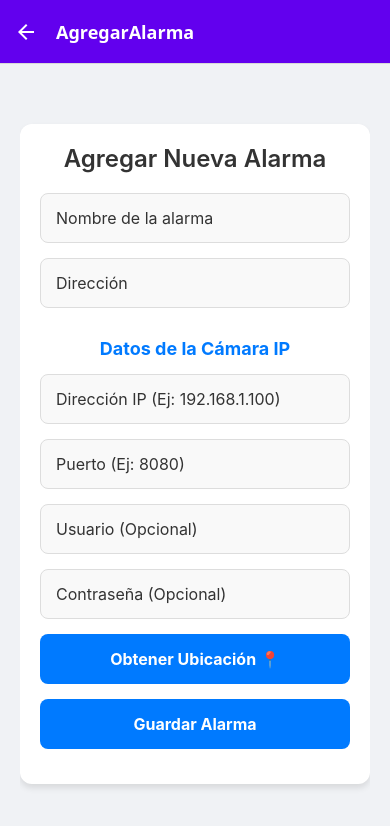
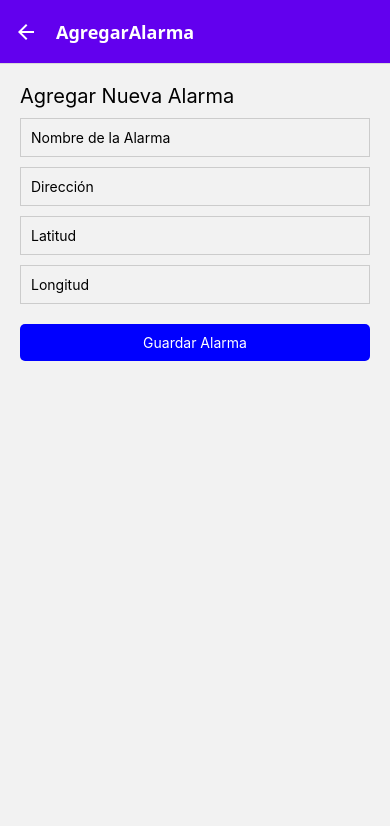
Before and after one commit to JulianT3370/FrontAlarmasComunitariasUIO, a React Native app: screen /AgregarAlarma in a window 390 px wide. Shown: the top 826 px of the page. Built offline with nearby package versions, Linux system fonts and the light colour scheme.

Commit message:
Agregacion de alarmas
Se mejoro estilos y se agrego el manejo de lista de alarmas

```diff
--- a/package.json
+++ b/package.json
@@ -15,7 +15,7 @@
   "dependencies": {
     "@expo/metro-runtime": "~4.0.1",
     "@expo/webpack-config": "^0.17.2",
-    "@react-native-async-storage/async-storage": "^2.1.0",
+    "@react-native-async-storage/async-storage": "1.23.1",
     "@react-native-community/checkbox": "^0.5.17",
     "@react-native-voice/voice": "^3.2.4",
     "@react-navigation/native": "^7.0.14",
--- a/src/screens/AgregarAlarma.js
+++ b/src/screens/AgregarAlarma.js
@@ -1,172 +1,110 @@
+// AgregarAlarma.js
 import React, { useState } from "react";
-import {
-  View,
-  Text,
-  TextInput,
-  TouchableOpacity,
-  Alert,
-  ScrollView,
-  KeyboardAvoidingView,
-  Platform,
-} from "react-native";
-import * as Location from "expo-location";
-import { useNavigation } from "@react-navigation/native";
-import styles from "../styles/AgregarAlarmaStyles";
+import { View, Text, TextInput, TouchableOpacity } from "react-native";
+import { useRoute, useNavigation } from "@react-navigation/native";
 
-function AgregarAlarma() {
+const AgregarAlarma = () => {
+  const route = useRoute();
   const navigation = useNavigation();
-  const [alarmName, setAlarmName] = useState("");
-  const [alarmAddress, setAlarmAddress] = useState("");
-  const [cameraIP, setCameraIP] = useState("");
-  const [cameraPort, setCameraPort] = useState("");
-  const [cameraUser, setCameraUser] = useState("");
-  const [cameraPassword, setCameraPassword] = useState("");
-  const [location, setLocation] = useState(null);
-  const [loadingLocation, setLoadingLocation] = useState(false);
+  // Se recibe el callback para agregar la alarma y, opcionalmente, la ubicación actual
+  const { onAddAlarm, currentLocation } = route.params || {};
 
-  // Obtener ubicación
-  const getLocation = async () => {
-    if (location) {
-      Alert.alert("Ubicación ya obtenida", "Ya tienes una ubicación registrada.");
-      return;
-    }
+  // Estados para almacenar los datos del formulario
+  const [name, setName] = useState("");
+  const [address, setAddress] = useState("");
+  // Si se pasó la ubicación actual, se prellenan latitud y longitud
+  const [latitude, setLatitude] = useState(
+    currentLocation ? currentLocation.latitude.toString() : ""
+  );
+  const [longitude, setLongitude] = useState(
+    currentLocation ? currentLocation.longitude.toString() : ""
+  );
 
-    setLoadingLocation(true);
-
-    let { status } = await Location.requestForegroundPermissionsAsync();
-    if (status !== "granted") {
-      setLoadingLocation(false);
-      Alert.alert("Permiso denegado", "Se necesita acceso a la ubicación.");
-      return;
-    }
-
-    let currentLocation = await Location.getCurrentPositionAsync({});
-    setLocation({
-      latitude: currentLocation.coords.latitude,
-      longitude: currentLocation.coords.longitude,
-    });
-
-    setLoadingLocation(false);
-    Alert.alert("Ubicación obtenida", "Ubicación registrada correctamente.");
+  const handleAddAlarm = () => {
+    if (name && address && latitude && longitude) {
+      const newAlarm = {
+        id: Date.now(), // Se usa el timestamp para generar un id único
+        name,
+        address,
+        latitude: parseFloat(latitude),
+        longitude: parseFloat(longitude),
       };
 
-  // Guardar alarma
-  const saveAlarm = () => {
-    if (!alarmName || !alarmAddress || !location || !cameraIP || !cameraPort) {
-      Alert.alert("Error", "Debe completar todos los campos obligatorios.");
-      return;
+      if (onAddAlarm) {
+        onAddAlarm(newAlarm);
       }
-
-    navigation.navigate("LocationAccess", {
-      newAlarm: {
-        id: Date.now(),
-        name: alarmName,
-        address: alarmAddress,
-        latitude: location.latitude,
-        longitude: location.longitude,
-        camera: {
-          ip: cameraIP,
-          port: cameraPort,
-          user: cameraUser,
-          password: cameraPassword,
-        },
-      },
-    });
+      navigation.goBack();
+    } else {
+      alert("Por favor, completa todos los campos");
+    }
   };
 
   return (
-    <KeyboardAvoidingView
-      style={styles.container}
-      behavior={Platform.OS === "ios" ? "padding" : "height"}
+    <View style={{ flex: 1, padding: 20 }}>
+      <Text style={{ fontSize: 20, marginBottom: 10 }}>
+        Agregar Nueva Alarma
+      </Text>
+      <TextInput
+        placeholder="Nombre de la Alarma"
+        value={name}
+        onChangeText={setName}
+        style={{
+          borderWidth: 1,
+          borderColor: "#ccc",
+          padding: 10,
+          marginBottom: 10,
+        }}
+      />
+      <TextInput
+        placeholder="Dirección"
+        value={address}
+        onChangeText={setAddress}
+        style={{
+          borderWidth: 1,
+          borderColor: "#ccc",
+          padding: 10,
+          marginBottom: 10,
+        }}
+      />
+      <TextInput
+        placeholder="Latitud"
+        value={latitude}
+        onChangeText={setLatitude}
+        keyboardType="numeric"
+        style={{
+          borderWidth: 1,
+          borderColor: "#ccc",
+          padding: 10,
+          marginBottom: 10,
+        }}
+      />
+      <TextInput
+        placeholder="Longitud"
+        value={longitude}
+        onChangeText={setLongitude}
+        keyboardType="numeric"
+        style={{
+          borderWidth: 1,
+          borderColor: "#ccc",
+          padding: 10,
+          marginBottom: 10,
+        }}
+      />
+      <TouchableOpacity
+        onPress={handleAddAlarm}
+        style={{
+          backgroundColor: "blue",
+          padding: 10,
+          borderRadius: 5,
+          marginTop: 10,
+        }}
       >
-      <ScrollView contentContainerStyle={styles.scrollContainer}>
-        <View style={styles.formContainer}>
-          <Text style={styles.title}>Agregar Nueva Alarma</Text>
-
-          {/* Nombre de la alarma */}
-          <TextInput
-            style={styles.input}
-            placeholder="Nombre de la alarma"
-            value={alarmName}
-            onChangeText={setAlarmName}
-          />
-
-          {/* Dirección de la alarma */}
-          <TextInput
-            style={styles.input}
-            placeholder="Dirección"
-            value={alarmAddress}
-            onChangeText={setAlarmAddress}
-          />
-
-          {/* Sección de datos de la Cámara IP */}
-          <Text style={styles.sectionTitle}>Datos de la Cámara IP</Text>
-
-          {/* Dirección IP */}
-          <TextInput
-            style={styles.input}
-            placeholder="Dirección IP (Ej: 192.168.1.100)"
-            value={cameraIP}
-            onChangeText={setCameraIP}
-            keyboardType="numeric"
-          />
-
-          {/* Puerto de la cámara */}
-          <TextInput
-            style={styles.input}
-            placeholder="Puerto (Ej: 8080)"
-            value={cameraPort}
-            onChangeText={setCameraPort}
-            keyboardType="numeric"
-          />
-
-          {/* Usuario de la cámara (opcional) */}
-          <TextInput
-            style={styles.input}
-            placeholder="Usuario (Opcional)"
-            value={cameraUser}
-            onChangeText={setCameraUser}
-          />
-
-          {/* Contraseña de la cámara (opcional) */}
-          <TextInput
-            style={styles.input}
-            placeholder="Contraseña (Opcional)"
-            value={cameraPassword}
-            onChangeText={setCameraPassword}
-            secureTextEntry
-          />
-
-          {/* Botón para obtener ubicación */}
-          <TouchableOpacity
-            style={[styles.button, location && styles.buttonDisabled]}
-            onPress={getLocation}
-            disabled={loadingLocation || location !== null}
-          >
-            <Text style={styles.buttonText}>
-              {loadingLocation
-                ? "Obteniendo ubicación..."
-                : location
-                ? "Ubicación Registrada ✅"
-                : "Obtener Ubicación 📍"}
+        <Text style={{ color: "white", textAlign: "center" }}>
+          Guardar Alarma
         </Text>
       </TouchableOpacity>
-
-          {/* Botón para guardar */}
-          <TouchableOpacity style={styles.button} onPress={saveAlarm}>
-            <Text style={styles.buttonText}>Guardar Alarma</Text>
-          </TouchableOpacity>
-
-          {/* Mostrar ubicación obtenida */}
-          {location && (
-            <Text style={styles.locationText}>
-              📍 Latitud: {location.latitude}, Longitud: {location.longitude}
-            </Text>
-          )}
     </View>
-      </ScrollView>
-    </KeyboardAvoidingView>
   );
-}
+};
 
 export default AgregarAlarma;
--- a/src/screens/AlarmaDetalle.js
+++ b/src/screens/AlarmaDetalle.js
@@ -1,50 +1,80 @@
-import React from "react";
-import { View, Text, ScrollView, SafeAreaView } from "react-native";
-import { useRoute } from "@react-navigation/native";
-import MapView, { Marker } from "react-native-maps";
-import styles from "../styles/AlarmaDetalleStyles"; // Asegúrate de que la ruta sea correcta
+// AlarmaDetalle.js
+import React from 'react';
+import { View, Text, StyleSheet, TouchableOpacity } from 'react-native';
+import MapView, { Marker } from 'react-native-maps';
+import { useRoute, useNavigation } from '@react-navigation/native';
 
-function AlarmaDetalle() {
+const AlarmaDetalle = () => {
   const route = useRoute();
-  const { alarm } = route.params; // Recibe la alarma seleccionada
+  const navigation = useNavigation();
+  const { alarm } = route.params;
+
+  if (!alarm) {
+    return (
+      <View style={styles.container}>
+        <Text>No se proporcionó ninguna alarma</Text>
+      </View>
+    );
+  }
+
+  // Definimos una región centrada en la ubicación de la alarma
+  const region = {
+    latitude: alarm.latitude,
+    longitude: alarm.longitude,
+    latitudeDelta: 0.005,
+    longitudeDelta: 0.005,
+  };
 
   return (
-    <SafeAreaView style={styles.safeArea}>
-      <View style={styles.container}>
-        <ScrollView contentContainerStyle={styles.scrollContainer}>
-          <Text style={styles.title}>Detalles de la Alarma</Text>
+    <View style={styles.container}>
+      {/* Mapa centrado en la ubicación de la alarma */}
+      <MapView style={styles.map} initialRegion={region}>
+        <Marker coordinate={{ latitude: alarm.latitude, longitude: alarm.longitude }} />
+      </MapView>
 
-          {/* Mapa con la ubicación de la alarma */}
-          <MapView
-            style={styles.map}
-            initialRegion={{
-              latitude: alarm.latitude,
-              longitude: alarm.longitude,
-              latitudeDelta: 0.01,
-              longitudeDelta: 0.01,
-            }}
-          >
-            <Marker coordinate={{ latitude: alarm.latitude, longitude: alarm.longitude }} />
-          </MapView>
+      {/* Detalles de la alarma */}
+      <View style={styles.detailContainer}>
+        <Text style={styles.title}>{alarm.name}</Text>
+        <Text style={styles.address}>{alarm.address}</Text>
+        <Text>Latitud: {alarm.latitude}</Text>
+        <Text>Longitud: {alarm.longitude}</Text>
+        <TouchableOpacity style={styles.button} onPress={() => navigation.goBack()}>
+          <Text style={styles.buttonText}>Volver</Text>
+        </TouchableOpacity>
+      </View>
+    </View>
+  );
+};
 
-          {/* Caja con información de la alarma */}
-          <View style={styles.detailBox}>
-            <Text style={styles.label}>🔹 Nombre:</Text>
-            <Text style={styles.value}>{alarm.name}</Text>
-
-            <Text style={styles.label}>📍 Dirección:</Text>
-            <Text style={styles.value}>
-              {alarm.address || "Dirección no disponible"}
-            </Text>
-
-            <Text style={styles.label}>🌍 Coordenadas:</Text>
-            <Text style={styles.value}>Lat: {alarm.latitude.toFixed(6)}</Text>
-            <Text style={styles.value}>Lng: {alarm.longitude.toFixed(6)}</Text>
-          </View>
-        </ScrollView>
-      </View>
-    </SafeAreaView>
-  );
-}
+const styles = StyleSheet.create({
+  container: {
+    flex: 1,
+  },
+  map: {
+    flex: 1,
+  },
+  detailContainer: {
+    padding: 16,
+    backgroundColor: '#fff',
+  },
+  title: {
+    fontSize: 20,
+    fontWeight: 'bold',
+  },
+  address: {
+    fontSize: 16,
+    marginVertical: 8,
+  },
+  button: {
+    backgroundColor: 'blue',
+    padding: 12,
+    borderRadius: 8,
+    marginTop: 10,
+  },
+  buttonText: {
+    color: '#fff',
+    textAlign: 'center',
+  },
+});
 
 export default AlarmaDetalle;
--- a/src/screens/LocationAccess.js
+++ b/src/screens/LocationAccess.js
@@ -1,3 +1,5 @@
+// LocationAccess.js
+import React, { useState, useEffect } from "react";
 import {
   ScrollView,
   Text,
@@ -6,14 +8,13 @@ import {
   TextInput,
   KeyboardAvoidingView,
   Platform,
-    // Keyboard,
 } from "react-native";
 import * as Location from "expo-location";
 import MapView, { Marker, Circle } from "react-native-maps";
 import Icon from "react-native-vector-icons/MaterialIcons";
 import { useNavigation } from "@react-navigation/native";
-  import { useState, useEffect } from "react";
-  import styles from "../styles/LocationAccessStyles";
+import AsyncStorage from "@react-native-async-storage/async-storage";
+import styles from "../styles/LocationAccessStyles"; // Asegúrate de definir aquí los estilos
 import { axiosApi } from "../services/axiosFlask";
 
 function LocationAccess() {
@@ -21,20 +22,40 @@ import {
   const [location, setLocation] = useState(null);
   const [subscription, setSubscription] = useState(null);
   const [mapRegion, setMapRegion] = useState(null);
-    // const [inputFocused, setInputFocused] = useState(false);
   const [text, setText] = useState("");
   const [title, setTitle] = useState("");
-    const radius = 20; // 20 metros
+  const [alarms, setAlarms] = useState([]);
+  const radius = 20; // Radio para el círculo en el mapa
 
-    // Alarmas predefinidas
-    const [alarms, setAlarms] = useState([]);
+  // Cargar alarmas persistidas desde AsyncStorage al iniciar
+  useEffect(() => {
+    const loadAlarms = async () => {
+      try {
+        const storedAlarms = await AsyncStorage.getItem("alarms");
+        if (storedAlarms !== null) {
+          setAlarms(JSON.parse(storedAlarms));
+        }
+      } catch (error) {
+        console.error("Error al cargar alarmas:", error);
+      }
+    };
 
-    useEffect(() => {
+    loadAlarms();
     requestLocationPermission();
+
     return () => {
       if (subscription) subscription.remove();
     };
   }, []);
+
+  // Función para guardar alarmas en AsyncStorage
+  const saveAlarms = async (alarmsToSave) => {
+    try {
+      await AsyncStorage.setItem("alarms", JSON.stringify(alarmsToSave));
+    } catch (error) {
+      console.error("Error al guardar alarmas:", error);
+    }
+  };
 
   const requestLocationPermission = async () => {
     const { status } = await Location.requestForegroundPermissionsAsync();
@@ -46,27 +67,25 @@ import {
   };
 
   const getTitle = async (text) => {
-      console.log("Enviando descripción")
-      await axiosApi.post("/text", {
-        text: text
-      }, {
-        headers: {
-          "Content-Type": "application/json"
-        }
-      })
+    console.log("Enviando descripción");
+    await axiosApi
+      .post(
+        "/text",
+        { text: text },
+        { headers: { "Content-Type": "application/json" } }
+      )
       .then((response) => {
-          if (response.data == "") {
-            console.log("no se relaciona con seguridad comunitaria")
-          }
-          else {
-            console.log(response.data)
-            setTitle(response.data)
+        if (response.data === "") {
+          console.log("No se relaciona con seguridad comunitaria");
+        } else {
+          console.log(response.data);
+          setTitle(response.data);
         }
       })
       .catch((error) => {
-          console.log(error)
-        })
-    }
+        console.log(error);
+      });
+  };
 
   const startLocationTracking = async () => {
     const locationSubscription = await Location.watchPositionAsync(
@@ -82,6 +101,7 @@ import {
         };
         setLocation(userLocation);
 
+        // Inicializar la región y las alarmas de ejemplo solo una vez
         if (!mapRegion) {
           setMapRegion({
             ...userLocation,
@@ -89,8 +109,10 @@ import {
             longitudeDelta: 0.002,
           });
 
-            // Agregar alarmas dentro del radio de 20m
-            setAlarms([
+          // Si no hay alarmas guardadas, se asignan alarmas de ejemplo
+          setAlarms((prevAlarms) => {
+            if (prevAlarms.length === 0) {
+              const exampleAlarms = [
                 {
                   id: 1,
                   name: "La Gasca",
@@ -105,11 +127,31 @@ import {
                   latitude: userLocation.latitude - 0.0001,
                   longitude: userLocation.longitude - 0.0001,
                 },
-            ]);
+              ];
+              saveAlarms(exampleAlarms);
+              return exampleAlarms;
+            } else {
+              return prevAlarms;
+            }
+          });
         }
       }
     );
     setSubscription(locationSubscription);
+  };
+
+  // Callback para agregar una nueva alarma desde AgregarAlarma.js
+  const handleAddAlarm = (newAlarm) => {
+    const updatedAlarms = [...alarms, newAlarm];
+    setAlarms(updatedAlarms);
+    saveAlarms(updatedAlarms);
+  };
+
+  // Función para eliminar una alarma
+  const handleDeleteAlarm = (alarmId) => {
+    const updatedAlarms = alarms.filter((alarm) => alarm.id !== alarmId);
+    setAlarms(updatedAlarms);
+    saveAlarms(updatedAlarms);
   };
 
   return (
@@ -130,9 +172,14 @@ import {
             {alarms.map((alarm) => (
               <Marker
                 key={alarm.id}
-                  coordinate={{ latitude: alarm.latitude, longitude: alarm.longitude }}
+                coordinate={{
+                  latitude: alarm.latitude,
+                  longitude: alarm.longitude,
+                }}
                 pinColor="red"
-                  onPress={() => navigation.navigate("AlarmaDetalle", { alarm })}
+                onPress={() =>
+                  navigation.navigate("AlarmaDetalle", { alarm: alarm })
+                }
               />
             ))}
           </MapView>
@@ -141,23 +188,40 @@ import {
         )}
 
         <View style={styles.alarmBox}>
-            <Text style={styles.alarmTitle}>Alarmas Comunitarias Registradas en el sector:</Text>
+          <Text style={styles.alarmTitle}>
+            Alarmas Comunitarias Registradas en el sector:
+          </Text>
           {alarms.map((alarm) => (
+            <View key={alarm.id} style={styles.alarmItemContainer}>
               <TouchableOpacity
-                key={alarm.id}
                 style={styles.alarmItem}
-                onPress={() => navigation.navigate("AlarmaDetalle", { alarm })}
+                onPress={() =>
+                  navigation.navigate("AlarmaDetalle", { alarm: alarm })
+                }
               >
                 <Icon name="notifications" size={20} color="blue" />
-                <View>
+                <View style={{ flex: 1, marginLeft: 8 }}>
                   <Text style={styles.alarmName}>{alarm.name}</Text>
                   <Text style={styles.alarmAddress}>{alarm.address}</Text>
                 </View>
               </TouchableOpacity>
+              <TouchableOpacity
+                style={styles.deleteButton}
+                onPress={() => handleDeleteAlarm(alarm.id)}
+              >
+                <Icon name="delete" size={20} color="red" />
+              </TouchableOpacity>
+            </View>
           ))}
+          {/* Botón para agregar una nueva alarma */}
           <TouchableOpacity
             style={styles.addButton}
-              onPress={() => navigation.navigate("AgregarAlarma")}
+            onPress={() =>
+              navigation.navigate("AgregarAlarma", {
+                onAddAlarm: handleAddAlarm,
+                currentLocation: location,
+              })
+            }
           >
             <Icon name="add" size={40} color="white" />
           </TouchableOpacity>
@@ -180,7 +244,7 @@ import {
             style={styles.generateButton}
             onPress={() => {
               if (text) {
-                  getTitle(text)
+                getTitle(text);
               }
             }}
           >
@@ -193,5 +257,4 @@ import {
   );
 }
 
-
 export default LocationAccess;
--- a/src/styles/LocationAccessStyles.js
+++ b/src/styles/LocationAccessStyles.js
@@ -1,124 +1,119 @@
-import { StyleSheet } from "react-native";
+// LocationAccessStyles.js
+import { StyleSheet } from 'react-native';
 
-export default StyleSheet.create({
+const styles = StyleSheet.create({
   container: {
     flex: 1,
-    backgroundColor: "#F9F9F9",
-    paddingHorizontal: 20,
+    backgroundColor: '#fff'
   },
   scrollContainer: {
-    paddingBottom: 20,
+    padding: 16,
+    backgroundColor: '#fff'
   },
   map: {
-    flex: 1,
-    height: 400,
-    width: "100%",
+    width: '100%',
+    height: 300,
     borderRadius: 10,
-    marginVertical: 10,
+    marginBottom: 16,
+  },
+  text: {
+    textAlign: 'center',
+    marginVertical: 16,
+    fontSize: 16,
+    color: '#333'
   },
   alarmBox: {
-    backgroundColor: "#FFFFFF",
-    margin: 20,
-    padding: 15,
-    borderRadius: 10,
-    shadowColor: "#000",
-    shadowOffset: { width: 0, height: 2 },
-    shadowOpacity: 0.1,
-    shadowRadius: 4,
-    elevation: 3,
+    marginVertical: 16,
+    padding: 16,
+    backgroundColor: '#f0f0f0',
+    borderRadius: 10
   },
   alarmTitle: {
     fontSize: 18,
-    fontWeight: "bold",
+    fontWeight: 'bold',
+    marginBottom: 12,
+    color: '#333'
+  },
+  alarmItemContainer: {
+    flexDirection: 'row',
+    alignItems: 'center',
+    justifyContent: 'space-between',
     marginBottom: 10,
-    color: "#333",
+    backgroundColor: '#fff',
+    padding: 8,
+    borderRadius: 8,
+    // Sombras para iOS
+    shadowColor: '#000',
+    shadowOffset: { width: 0, height: 1 },
+    shadowOpacity: 0.1,
+    shadowRadius: 1,
+    // Elevación para Android
+    elevation: 2,
   },
   alarmItem: {
-    flexDirection: "row",
-    alignItems: "center",
-    paddingVertical: 10,
-    borderBottomWidth: 1,
-    borderBottomColor: "#DDD",
+    flexDirection: 'row',
+    alignItems: 'center',
+    flex: 1,
   },
   alarmName: {
-    fontWeight: "bold",
     fontSize: 16,
-    color: "#007AFF",
+    fontWeight: 'bold',
+    color: '#333'
   },
   alarmAddress: {
-    color: "#777",
     fontSize: 14,
+    color: '#666'
+  },
+  deleteButton: {
+    padding: 8,
   },
   addButton: {
-    alignSelf: "center",
-    marginTop: 20,
-    backgroundColor: "#007AFF",
-    width: 60,
-    height: 60,
-    justifyContent: "center",
-    alignItems: "center",
-    borderRadius: 30,
-    shadowColor: "#000",
-    shadowOffset: { width: 0, height: 3 },
-    shadowOpacity: 0.2,
-    shadowRadius: 5,
-    elevation: 5,
+    backgroundColor: 'blue',
+    borderRadius: 50,
+    padding: 12,
+    alignItems: 'center',
+    justifyContent: 'center',
+    marginTop: 16,
+    alignSelf: 'center'
   },
   generateAlarm: {
-    padding: 20,
-    marginBottom: 20,
-    backgroundColor: "#FFF",
+    marginVertical: 16,
+    padding: 16,
+    backgroundColor: '#f8f8f8',
     borderRadius: 10,
-    shadowColor: "#000",
-    shadowOffset: { width: 0, height: 3 },
-    shadowOpacity: 0.15,
-    shadowRadius: 5,
-    elevation: 5,
   },
   generateTitle: {
     fontSize: 18,
-    fontWeight: "bold",
-    color: "#333",
-    textAlign: "center",
-    marginBottom: 15,
+    fontWeight: 'bold',
+    marginBottom: 12,
+    color: '#333'
   },
   inputContainer: {
-    flexDirection: "row",
-    alignItems: "center",
+    flexDirection: 'row',
+    alignItems: 'center',
     borderWidth: 1,
-    borderColor: "#DDD",
-    borderRadius: 10,
-    paddingHorizontal: 15,
-    paddingVertical: 8,
-    backgroundColor: "#FFF",
-    shadowColor: "#000",
-    shadowOffset: { width: 0, height: 2 },
-    shadowOpacity: 0.1,
-    shadowRadius: 4,
-    elevation: 3,
-    marginBottom: 10,
+    borderColor: '#ccc',
+    borderRadius: 8,
+    paddingHorizontal: 8,
+    marginBottom: 12,
   },
   input: {
     flex: 1,
-    height: 45,
+    paddingVertical: 8,
     fontSize: 16,
-    color: "#333",
+    color: '#333',
   },
   generateButton: {
-    backgroundColor: "#007AFF",
-    padding: 15,
-    borderRadius: 12,
-    marginTop: 15,
-    alignItems: "center",
-    shadowColor: "#000",
-    shadowOffset: { width: 0, height: 3 },
-    shadowOpacity: 0.25,
-    shadowRadius: 5,
-    elevation: 4,
+    backgroundColor: 'blue',
+    borderRadius: 8,
+    padding: 12,
+    alignItems: 'center',
   },
   generateButtonText: {
-    color: "white",
+    color: '#fff',
     fontSize: 16,
-    fontWeight: "bold",
+    fontWeight: 'bold'
   },
 });
+
+export default styles;
```
Also changed, not shown: 1 other file (tests, documents, lock files or other folders). Lines whose indentation alone changed are shown as unchanged.
